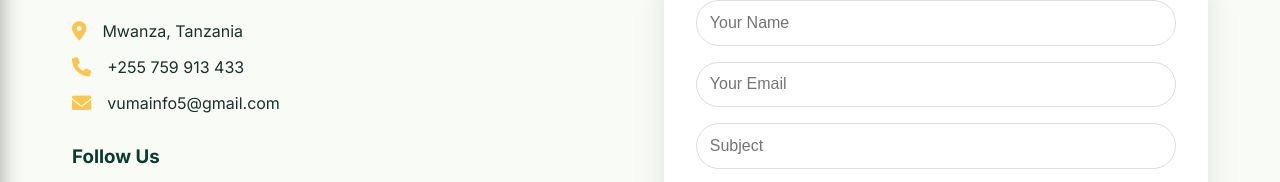
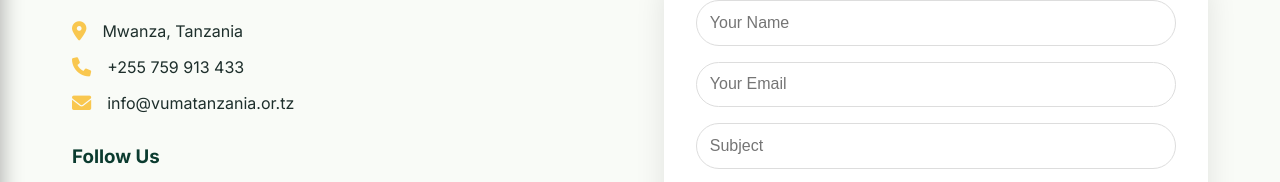
Before and after one commit to ellysabbath/vuma, a React (Vite) app: page /contact in a window 1280 px wide. Shown: the part 393-575 px from the top of the page. Built offline with nearby package versions, Linux system fonts and the light colour scheme; no server answers.

Commit message:
my commit with email update

```diff
--- a/src/pages/Contact.jsx
+++ b/src/pages/Contact.jsx
@@ -150,7 +150,7 @@ const Contact = () => {
             </div>
             <div style={{ marginBottom: '1rem', display: 'flex', alignItems: 'center', gap: '1rem' }}>
               <i className="fas fa-envelope" style={{ color: '#F9C74F', fontSize: '1.2rem' }}></i>
-              <span>vumainfo5@gmail.com</span>
+              <span>info@vumatanzania.or.tz</span>
             </div>
             <div style={{ marginTop: '2rem' }}>
               <h3 style={{ color: '#0B3B2F', marginBottom: '1rem' }}>Follow Us</h3>
```
